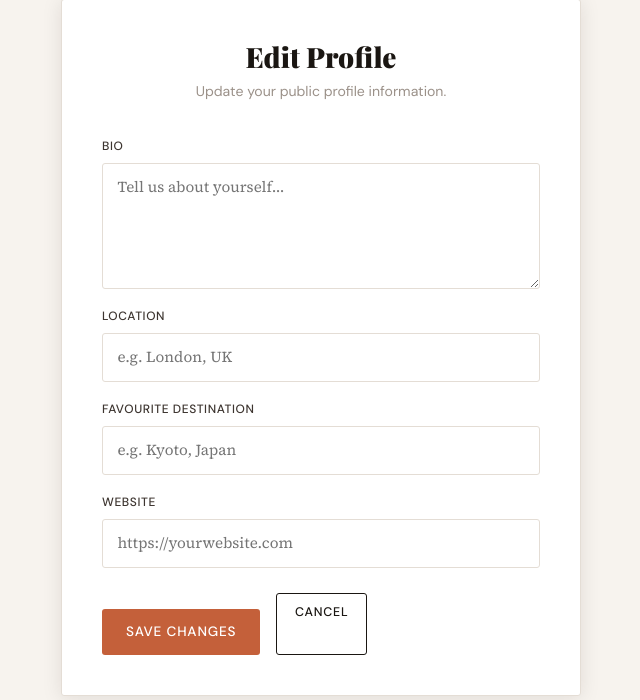
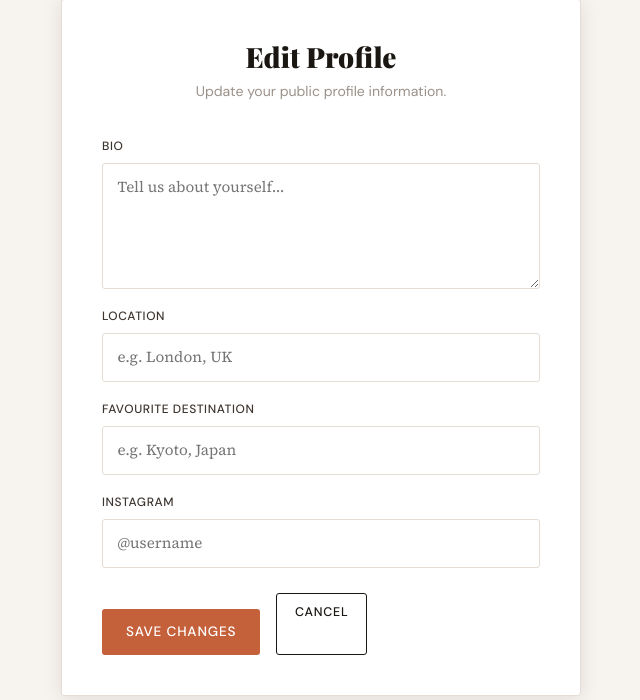
Before and after one commit to harriets28/capstone, a Django app: page /accounts/profile/edit/ in a window 1280 px wide. Shown: the part 161-861 px from the top of the page, without its empty margins (319-959 px from the left). Run offline with Django 5.2, Linux system fonts and the light colour scheme; a user stored in the database is signed in; data comes from the database, SQL or seed files in the repository; some web fonts are replaced.

Commit message:
Replace website with Instagram and favourite destination on profile

```diff
--- a/accounts/forms.py
+++ b/accounts/forms.py
@@ -29,7 +29,7 @@ class ProfileUpdateForm(forms.ModelForm):
 
     class Meta:
         model = UserProfile
-        fields = ['bio', 'location', 'website']
+        fields = ['bio', 'location', 'favourite_destination', 'instagram']
         widgets = {
             'bio': forms.Textarea(attrs={
                 'rows': 4,
@@ -40,12 +40,12 @@ class ProfileUpdateForm(forms.ModelForm):
                 'class': 'form-control',
                 'placeholder': 'e.g. London, UK'
             }),
-             'favourite_destination': forms.TextInput(attrs={
+            'favourite_destination': forms.TextInput(attrs={
                 'class': 'form-control',
                 'placeholder': 'e.g. Kyoto, Japan'
             }),
-            'website': forms.URLInput(attrs={
+            'instagram': forms.TextInput(attrs={
                 'class': 'form-control',
-                'placeholder': 'https://yourwebsite.com'
+                'placeholder': 'e.g. @username'
             }),
         }
--- a/blog/models.py
+++ b/blog/models.py
@@ -104,8 +104,8 @@ class UserProfile(models.Model):
     user = models.OneToOneField(User, on_delete=models.CASCADE, related_name='profile')
     bio = models.TextField(max_length=500, blank=True)
     location = models.CharField(max_length=100, blank=True)
-    website = models.URLField(blank=True)
     favourite_destination = models.CharField(max_length=100, blank=True)
+    instagram = models.CharField(max_length=100, blank=True)
 
     def __str__(self):
         return f'Profile of {self.user.username}'
--- a/templates/accounts/edit_profile.html
+++ b/templates/accounts/edit_profile.html
@@ -40,10 +40,10 @@
       </div>
 
       <div class="auth-field">
-        <label class="auth-label">Website</label>
-        <input type="url" name="website" class="auth-input" placeholder="https://yourwebsite.com" value="{{ form.website.value|default:'' }}" />
-        {% if form.website.errors %}
-          <div class="auth-field-error">{{ form.website.errors|join:", " }}</div>
+        <label class="auth-label">Instagram</label>
+        <input type="text" name="instagram" class="auth-input" placeholder="@username" value="{{ form.instagram.value|default:'' }}" />
+        {% if form.instagram.errors %}
+          <div class="auth-field-error">{{ form.instagram.errors|join:", " }}</div>
         {% endif %}
       </div>
 
```
Also changed, not shown: templates/accounts/profile.html (+4 -4 lines), blog/migrations/0004_remove_userprofile_website_userprofile_instagram.py (added), db.sqlite3. Lines whose indentation alone changed are shown as unchanged.
